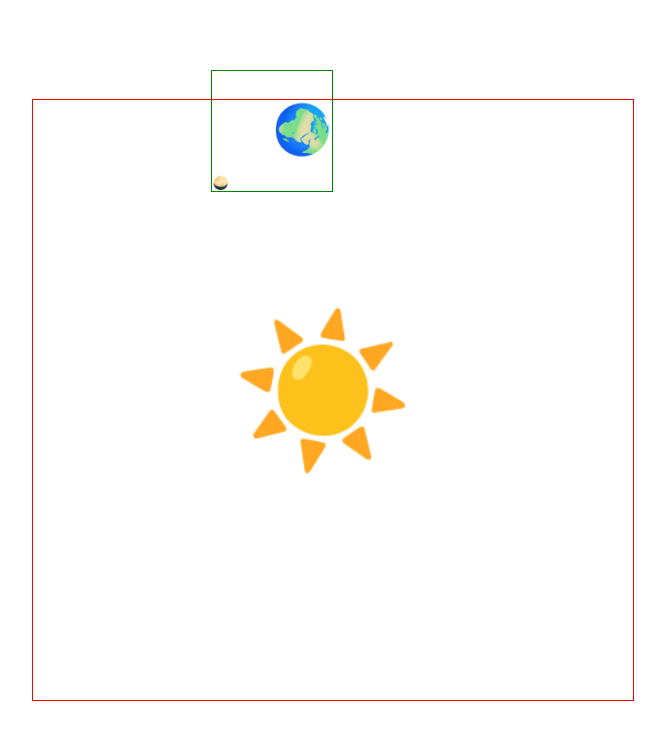
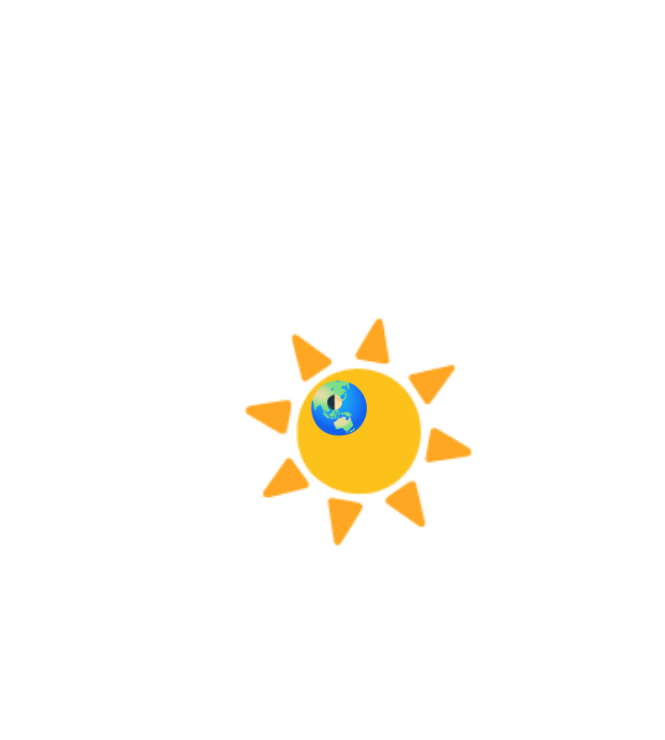
Before and after one commit to 0xbsec/emosolarsystem, a React (Create React App) app: page / in a window 1280 px wide. Shown: the top 740 px of the page, without its empty margins (307-972 px from the left). Built offline with nearby package versions, Linux system fonts and the light colour scheme.

Commit message:
Use svg solution

```diff
--- /dev/null
+++ b/src/components/AnimationHelpers.js
@@ -0,0 +1,33 @@
+import {useEffect, useState} from 'react';
+
+export const circlePath = (r) => (
+  `M 0, 0 m -${r}, 0 a ${r},${r} 0 1,0 ${r * 2},0 a ${r},${r} 0 1,0 -${r * 2},0`
+)
+
+export const useWindowSize = () => {
+  const isClient = typeof window === 'object';
+
+  function getSize() {
+    return {
+      width: isClient ? window.innerWidth : undefined,
+      height: isClient ? window.innerHeight : undefined
+    };
+  }
+
+  const [windowSize, setWindowSize] = useState(getSize);
+
+  useEffect(() => {
+    if (!isClient) {
+      return false;
+    }
+
+    function handleResize() {
+      setWindowSize(getSize());
+    }
+
+    window.addEventListener('resize', handleResize);
+    return () => window.removeEventListener('resize', handleResize);
+  }, []); // Empty array ensures that effect is only run on mount and unmount
+
+  return windowSize;
+}
--- a/src/components/Config.js
+++ b/src/components/Config.js
@@ -1,9 +1,9 @@
-const EARTH_SIZE = 3;
+const EARTH_SIZE = 50;
 
 export const Sizes = {
   Earth: EARTH_SIZE,
   Moon: .27 * EARTH_SIZE,
-  Sun: 3 * EARTH_SIZE
+  Sun: 4 * EARTH_SIZE
 }
 
 export const Distances = {
--- a/src/components/Earth.js
+++ b/src/components/Earth.js
@@ -2,17 +2,16 @@ import React, {useEffect, useState} from 'react';
 import styled, {keyframes} from 'styled-components'
 
 import {Sizes, Distances} from './Config';
+import Moon from './Moon';
+import {circlePath, useWindowSize} from './AnimationHelpers';
 
-const Earth = styled.div`
-  font-size: ${Sizes.Earth}em;
-
-  position: absolute;
-  top: 50%;
-  left: 0;
+const Earth = styled.text`
+  font-size: ${Sizes.Earth}px;
 `;
 
 function Component() {
-  const DELAY = 270
+  const DELAY = 150
+  const size = useWindowSize()
 
   const IMAGES = [
     '🌍',
@@ -34,10 +33,22 @@ function Component() {
     return () => clearInterval(timer);
   }, [currentImgIdx]);
 
+// {IMAGES[currentImgIdx]}
+
   return (
-    <Earth>
-      {IMAGES[currentImgIdx]}
-    </Earth>
+      <g id="earth-moon">
+        <Earth x={(size.width - Sizes.Earth) / 2} y={(size.height + Sizes.Earth) / 2}>
+          {IMAGES[currentImgIdx]}
+        </Earth>
+
+        <animateMotion
+          dur="10s"
+          repeatCount="indefinite"
+          path={circlePath(300)}
+        />
+
+        <Moon />
+      </g>
   );
 }
 
--- a/src/components/Moon.js
+++ b/src/components/Moon.js
@@ -2,13 +2,15 @@ import React, {useEffect, useState} from 'react';
 import styled, {keyframes} from 'styled-components'
 
 import {Sizes, Distances} from './Config';
+import {circlePath, useWindowSize} from './AnimationHelpers';
 
-const Moon = styled.div`
-  font-size: ${Sizes.Moon}em;
+const Moon = styled.text`
+  font-size: ${Sizes.Moon}px;
 `;
 
 function Component() {
-  const DELAY = 270
+  const DELAY = 400
+  const size = useWindowSize()
 
   const IMAGES = [
     '🌑',
@@ -37,7 +39,12 @@ function Component() {
 
 
   return (
-    <Moon>
+    <Moon x={(size.width - Sizes.Moon) / 2} y={(size.height + Sizes.Moon) / 2}>
+      <animateMotion
+        dur="1.2s"
+        repeatCount="indefinite"
+        path={circlePath(75)}
+      />
       {IMAGES[currentImgIdx]}
     </Moon>
   );
--- a/src/components/SolarSystem.js
+++ b/src/components/SolarSystem.js
@@ -5,50 +5,13 @@ import Earth from './Earth';
 import Moon from './Moon';
 import Sun from './Sun';
 
-
-const SolarSystem = styled.div`
-  display: flex;
-
-  align-items: center;
-  justify-content: center;
-`;
-
-const Rotation = keyframes`
-  from {transform: rotate(0);}
-  to {transform: rotate(360deg);}
-`;
-
-const EarthOrbit = styled.div`
-  border: solid 1px Red;
-  height: 600px;
-  width: 600px;
-  position: absolute;
-  animation: ${Rotation} 30s linear infinite;
-`;
-
-const MoonOrbit = styled.div`
-  border: solid 1px green;
-  height: 120px;
-  width: 120px;
-  position: absolute;
-  top: 50%;
-  left: -30px;
-  animation: ${Rotation} 5s linear infinite reverse;
-`;
-
 function Component() {
   return (
-    <SolarSystem>
+    <svg width="100%" height="100%">
       <Sun />
 
-      <EarthOrbit>
-        <Earth />
-
-        <MoonOrbit>
-          <Moon />
-        </MoonOrbit>
-      </EarthOrbit>
-    </SolarSystem>
+      <Earth />
+    </svg>
   );
 }
 
--- a/src/components/Sun.js
+++ b/src/components/Sun.js
@@ -2,31 +2,26 @@ import React, {useEffect, useState} from 'react';
 import styled, {keyframes} from 'styled-components'
 
 import {Sizes} from './Config';
+import {useWindowSize} from './AnimationHelpers';
 
 const Shine = keyframes`
   to {
-    transform: scale(1.1);
+    transform: scale(1.01);
   }
  `;
 
-const Sun = styled.div`
-  height: 200px;
-  width: 200px;
-  position: absolute;
-  top: 50%;
-  left: 50%;
-  margin-top: -100px;
-  margin-left: -100px;
-
-  font-size: ${Sizes.Sun}em;
+const Sun = styled.text`
+  font-size: ${Sizes.Sun}px;
 
   animation: ${Shine} 4s infinite alternate;
 `;
 
 function Component() {
+  const size = useWindowSize()
+
   return (
-    <Sun>
-     ☀️
+    <Sun x={(size.width - Sizes.Sun) / 2} y={(size.height + Sizes.Sun) / 2}>
+      ☀️
     </Sun>
   );
 }
```
